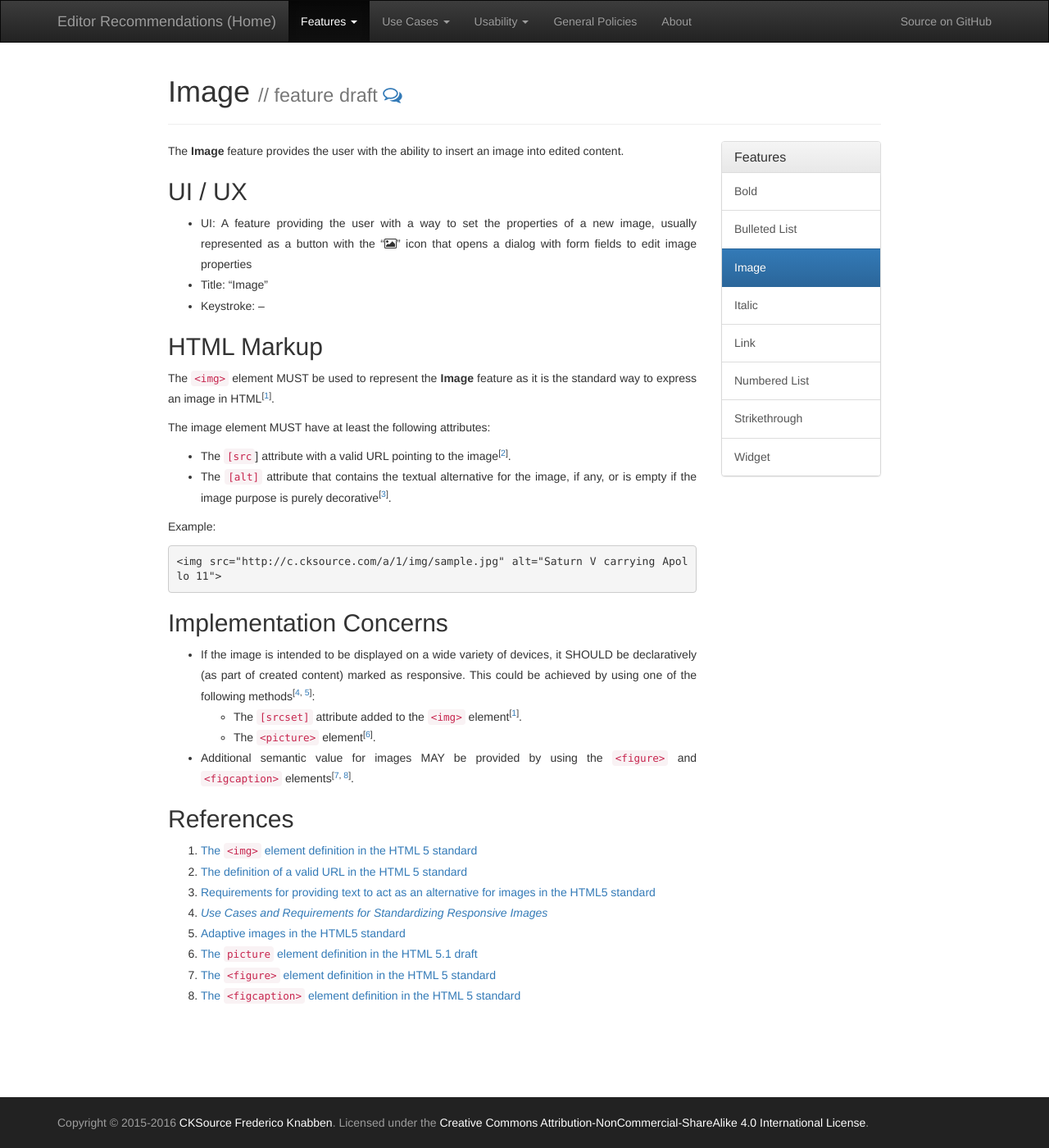
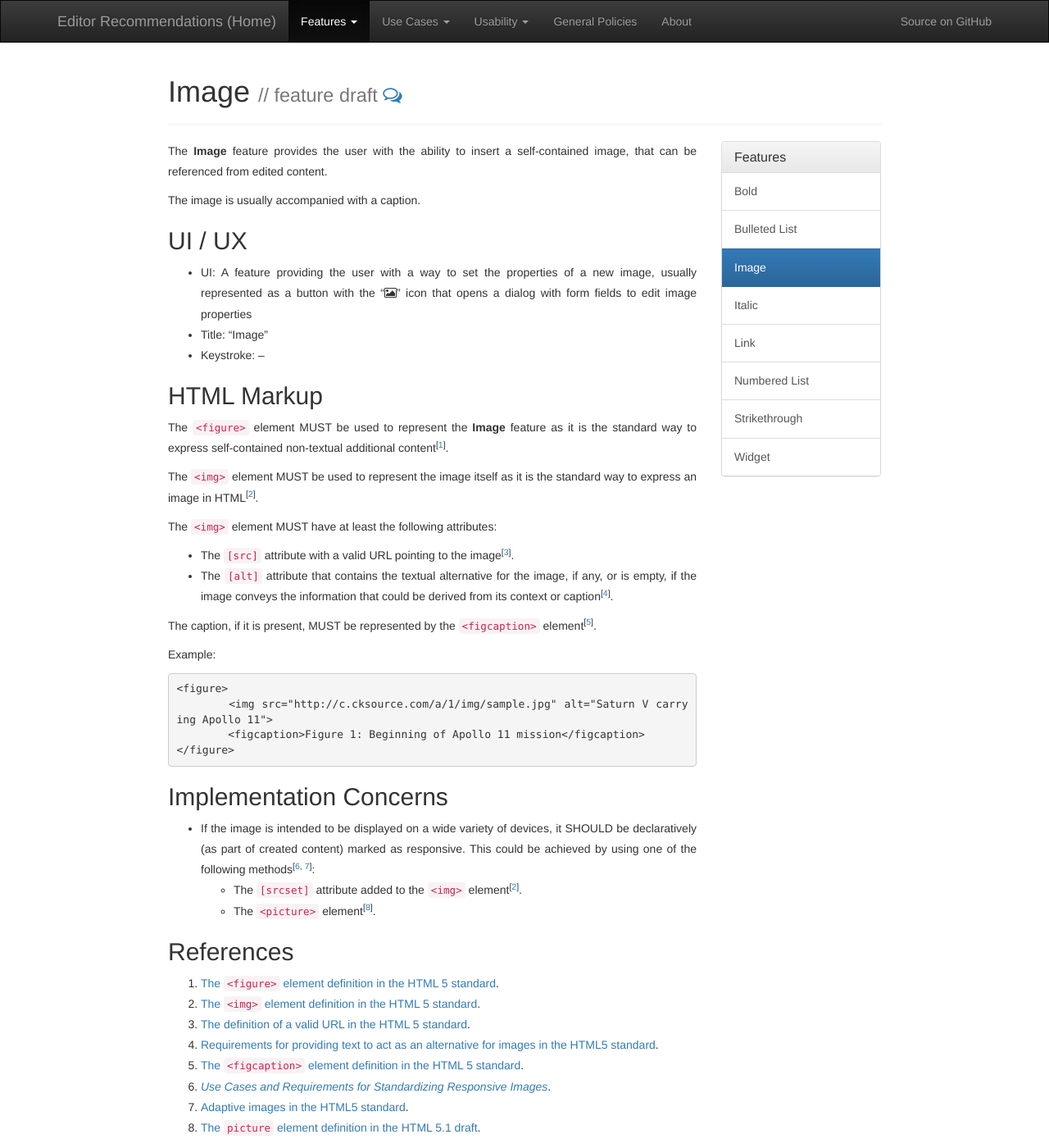
Before and after one commit to ckeditor/editor-recommendations, a Jekyll site: the page built from _features/image.md, in a window 1280 px wide and 1400 px high. Shown: the whole window at 82% size. Built offline with Jekyll 4.4.1, drawn with Linux system fonts in a browser that asks for light colours; nearby versions of some CDN libraries.

Commit message:
Updated "Image" feature draft.

````diff
--- a/_features/image.md
+++ b/_features/image.md
@@ -9,7 +9,9 @@ layout: default
 
 {% capture description %}
 
-The **Image** feature provides the user with the ability to insert an image into edited content.
+The **Image** feature provides the user with the ability to insert a self-contained image, that can be referenced from edited content.
+
+The image is usually accompanied with a caption.
 
 {% endcapture %}
 
@@ -23,40 +25,46 @@ The **Image** feature provides the user with the ability to insert an image into
 
 {% capture markup %}
 
-The `<img>` element MUST be used to represent the **Image** feature as it is the standard way to express an image in HTML<sup>[[1](#ref1)]</sup>.
+The `<figure>` element MUST be used to represent the **Image** feature as it is the standard way to express self-contained non-textual additional content<sup>[[1](#ref1)]</sup>.
 
-The image element MUST have at least the following attributes:
+The `<img>` element MUST be used to represent the image itself as it is the standard way to express an image in HTML<sup>[[2](#ref2)]</sup>.
 
-* The `[src`] attribute with a valid URL pointing to the image<sup>[[2](#ref2)]</sup>.
-* The `[alt]` attribute that contains the textual alternative for the image, if any, or is empty if the image purpose is purely decorative<sup>[[3](#ref3)]</sup>.
+The `<img>` element MUST have at least the following attributes:
+
+* The `[src]` attribute with a valid URL pointing to the image<sup>[[3](#ref3)]</sup>.
+* The `[alt]` attribute that contains the textual alternative for the image, if any, or is empty, if the image conveys the information that could be derived from its context or caption<sup>[[4](#ref4)]</sup>.
+
+The caption, if it is present, MUST be represented by the `<figcaption>` element<sup>[[5](#ref5)]</sup>.
 
 Example:
 
 ```
-<img src="http://c.cksource.com/a/1/img/sample.jpg" alt="Saturn V carrying Apollo 11">
+<figure>
+	<img src="http://c.cksource.com/a/1/img/sample.jpg" alt="Saturn V carrying Apollo 11">
+	<figcaption>Figure 1: Beginning of Apollo 11 mission</figcaption>
+</figure>
 ```
 
 {% endcapture %}
 
 {% capture implementation %}
 
-* If the image is intended to be displayed on a wide variety of devices, it SHOULD be declaratively (as part of created content) marked as responsive. This could be achieved by using one of the following methods<sup>[[4](#ref4), [5](#ref5)]</sup>:
-	* The `[srcset]` attribute added to the `<img>` element<sup>[[1](#ref1)]</sup>.
-	* The `<picture>` element<sup>[[6](#ref6)]</sup>.
-* Additional semantic value for images MAY be provided by using the `<figure>` and `<figcaption>` elements<sup>[[7](#ref7), [8](#ref8)]</sup>.
+* If the image is intended to be displayed on a wide variety of devices, it SHOULD be declaratively (as part of created content) marked as responsive. This could be achieved by using one of the following methods<sup>[[6](#ref6), [7](#ref7)]</sup>:
+	* The `[srcset]` attribute added to the `<img>` element<sup>[[2](#ref2)]</sup>.
+	* The `<picture>` element<sup>[[8](#ref8)]</sup>.
 
 {% endcapture %}
 
 {% capture references %}
 
-1. <a id="ref1"></a>[The `<img>` element definition in the HTML 5 standard](http://www.w3.org/TR/html5/embedded-content-0.html#the-img-element)
-2. <a id="ref2"></a>[The definition of a valid URL in the HTML 5 standard](http://www.w3.org/TR/html5/infrastructure.html#urls)
-3. <a id="ref3"></a>[Requirements for providing text to act as an alternative for images in the HTML5 standard](http://www.w3.org/TR/html5/embedded-content-0.html#alt)
-4. <a id="ref4"></a>[<i>Use Cases and Requirements for Standardizing Responsive Images</i>](http://usecases.responsiveimages.org/)
-5. <a id="ref5"></a>[Adaptive images in the HTML5 standard](http://www.w3.org/TR/html51/semantics.html#adaptive-images)
-6. <a id="ref6"></a>[The `picture` element definition in the HTML 5.1 draft](http://www.w3.org/TR/html51/semantics.html#the-picture-element)
-7. <a id="ref7"></a>[The `<figure>` element definition in the HTML 5 standard](http://www.w3.org/TR/html5/grouping-content.html#the-figure-element)
-8. <a id="ref8"></a>[The `<figcaption>` element definition in the HTML 5 standard](http://www.w3.org/TR/html5/grouping-content.html#the-figcaption-element)
+1. <a id="ref1"></a>[The `<figure>` element definition in the HTML 5 standard](http://www.w3.org/TR/html5/grouping-content.html#the-figure-element).
+2. <a id="ref2"></a>[The `<img>` element definition in the HTML 5 standard](http://www.w3.org/TR/html5/embedded-content-0.html#the-img-element).
+3. <a id="ref3"></a>[The definition of a valid URL in the HTML 5 standard](http://www.w3.org/TR/html5/infrastructure.html#urls).
+4. <a id="ref4"></a>[Requirements for providing text to act as an alternative for images in the HTML5 standard](http://www.w3.org/TR/html5/embedded-content-0.html#alt).
+5. <a id="ref5"></a>[The `<figcaption>` element definition in the HTML 5 standard](http://www.w3.org/TR/html5/grouping-content.html#the-figcaption-element).
+6. <a id="ref6"></a>[<i>Use Cases and Requirements for Standardizing Responsive Images</i>](http://usecases.responsiveimages.org/).
+7. <a id="ref7"></a>[Adaptive images in the HTML5 standard](http://www.w3.org/TR/html51/semantics.html#adaptive-images).
+8. <a id="ref8"></a>[The `picture` element definition in the HTML 5.1 draft](http://www.w3.org/TR/html51/semantics.html#the-picture-element).
 
 {% endcapture %}
 
````
